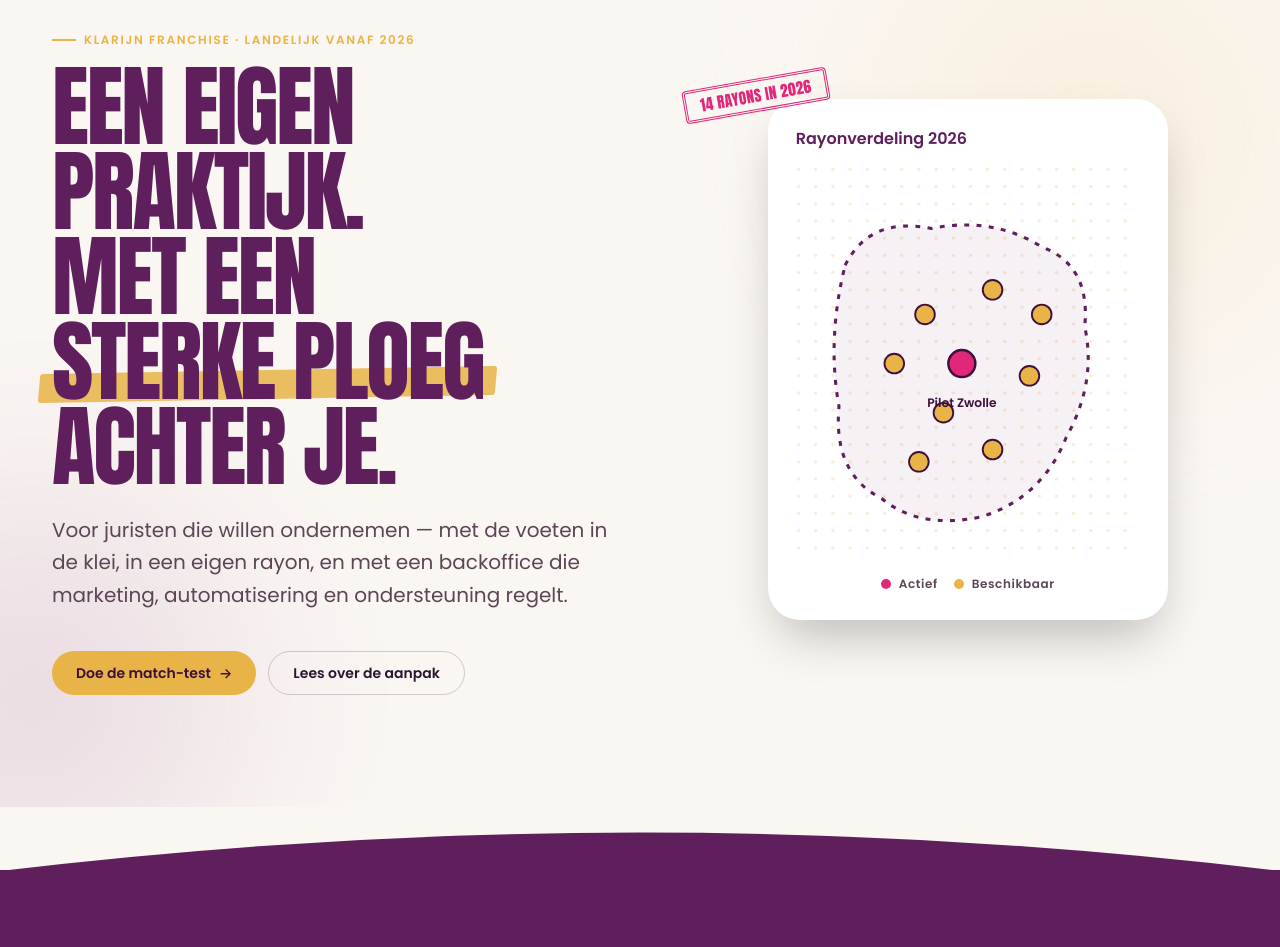
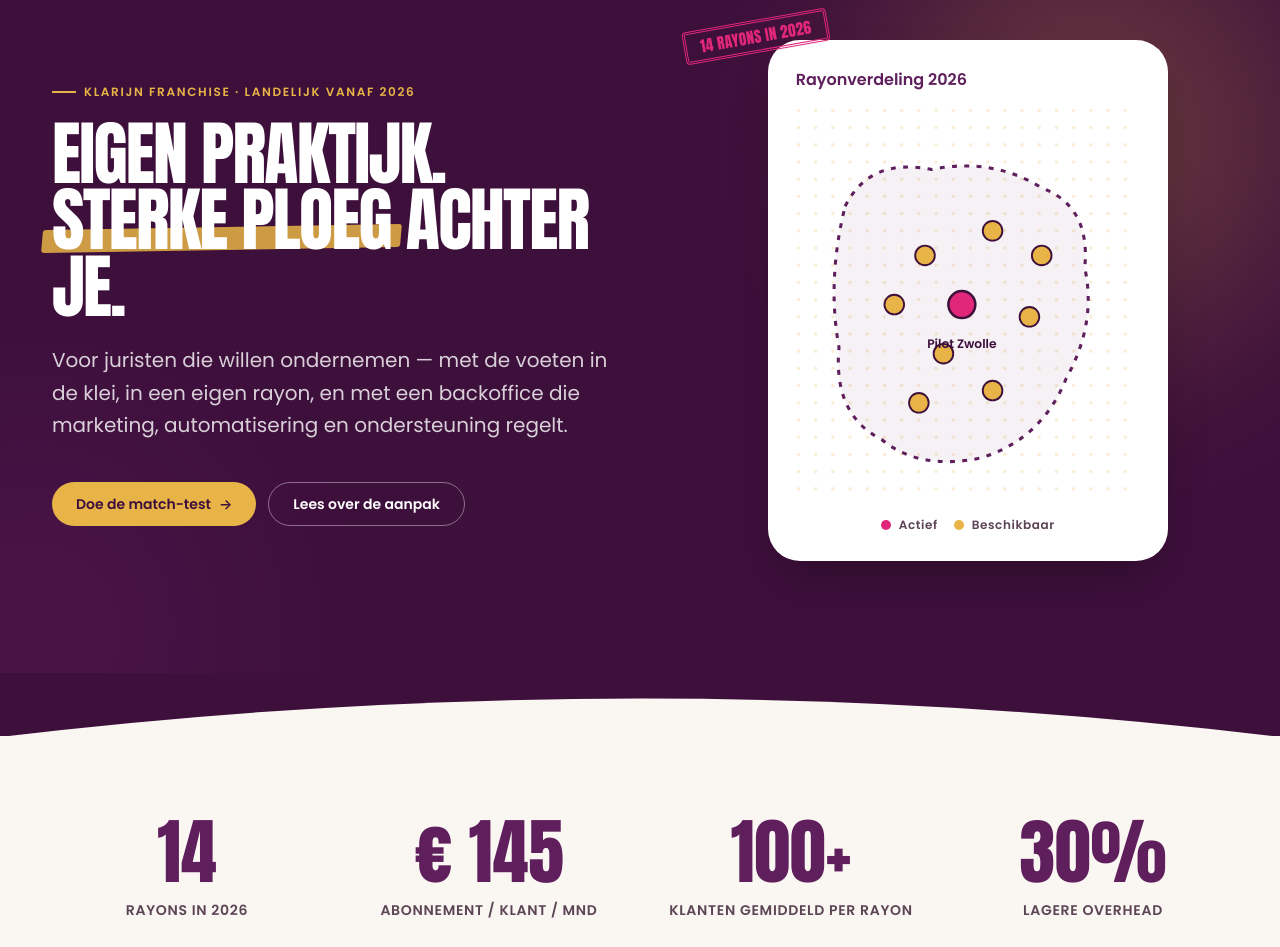
Before and after one commit to Schutzicht/demo-klarijn, an Astro site: page /franchise in a window 1280 px wide. Shown: the part 180-1127 px from the top of the page. Built offline with nearby package versions, Linux system fonts and the light colour scheme; Astro itself is replaced by a stand-in of ours.

Commit message:
Franchise hero: dark band met kortere h1
- Hero op /franchise wordt bg-aubergine-deep i.p.v. cream
  → klant homepage = light hero (Eibert photo), franchise homepage = dark hero
  Direct visueel onderscheid bij landing
- H1 ingekort: 'Eigen praktijk. / Sterke ploeg achter je.' (2 regels) i.p.v. 3
- H1 size verkleind via clamp(2rem, 5.5vw, 4.6rem) — niet meer display-1's 6rem max
- Brush-gold marker op witte tekst → premium gold-on-dark feel
- Stats band na hero veranderd naar light cream (variatie + leesbaar) i.p.v. dark
- btn-ghost-light (witte border) op secondary CTA in dark hero

```diff
--- a/src/pages/franchise/index.astro
+++ b/src/pages/franchise/index.astro
@@ -13,27 +13,27 @@
   active="Franchise"
   showVraagHet={false}
 >
-  <!-- ========== Franchise hero ========== -->
-  <section class="relative bg-paper pt-10 md:pt-16 lg:pt-20 pb-20 md:pb-28 overflow-hidden">
-    <div class="absolute -top-40 -right-40 w-[700px] h-[700px] rounded-full opacity-25 pointer-events-none blur-3xl"
-         style="background: radial-gradient(circle, var(--color-gold-soft) 0%, transparent 65%);"></div>
-    <div class="absolute top-1/2 -left-72 w-[640px] h-[640px] rounded-full opacity-15 pointer-events-none blur-3xl"
+  <!-- ========== Franchise hero — DARK band met goud accent ========== -->
+  <section class="relative bg-aubergine-deep text-white pt-12 md:pt-20 lg:pt-24 pb-20 md:pb-28 overflow-hidden">
+    <div class="absolute -top-40 -right-40 w-[700px] h-[700px] rounded-full opacity-30 pointer-events-none blur-3xl"
+         style="background: radial-gradient(circle, var(--color-gold) 0%, transparent 65%);"></div>
+    <div class="absolute top-1/2 -left-72 w-[640px] h-[640px] rounded-full opacity-25 pointer-events-none blur-3xl"
          style="background: radial-gradient(circle, var(--color-aubergine-soft) 0%, transparent 70%);"></div>
 
     <div class="max-w-[1240px] mx-auto px-4 md:px-8 relative z-10">
       <div class="grid lg:grid-cols-[1.05fr_.95fr] gap-12 lg:gap-20 items-center">
         <div>
           <span class="inline-flex items-center gap-2 text-xs font-semibold uppercase tracking-[.14em] text-gold before:content-[''] before:w-6 before:h-0.5 before:bg-gold" data-reveal>Klarijn Franchise · landelijk vanaf 2026</span>
-          <h1 class="display-1 mt-4 mb-6 text-aubergine" data-reveal data-reveal-delay="1">
-            Een eigen praktijk.<br/>
-            Met een <span class="brush brush--gold">sterke ploeg</span><br/>achter je.
+          <h1 class="font-display uppercase leading-[0.95] tracking-tight font-normal text-balance text-white mt-5 mb-6" style="font-size: clamp(2rem, 5.5vw, 4.6rem);" data-reveal data-reveal-delay="1">
+            Eigen praktijk.<br/>
+            <span class="brush brush--gold">Sterke ploeg</span> achter je.
           </h1>
-          <p class="text-lg md:text-xl text-ink-soft max-w-[48ch] mb-10 leading-relaxed" data-reveal data-reveal-delay="2">
+          <p class="text-lg md:text-xl text-white/80 max-w-[48ch] mb-10 leading-relaxed" data-reveal data-reveal-delay="2">
             Voor juristen die willen ondernemen — met de voeten in de klei, in een eigen rayon, en met een backoffice die marketing, automatisering en ondersteuning regelt.
           </p>
           <div class="flex gap-3 flex-wrap" data-reveal data-reveal-delay="3">
             <a class="btn btn-primary" href="/franchise/beslisboom">Doe de match-test <span class="arrow">→</span></a>
-            <a class="btn btn-ghost" href="/franchise/aanpak">Lees over de aanpak</a>
+            <a class="btn btn-ghost-light" href="/franchise/aanpak">Lees over de aanpak</a>
           </div>
         </div>
 
@@ -79,10 +79,10 @@
     </div>
   </section>
 
-  <SectionDivider variant="curve-down" from="var(--color-paper)" to="var(--color-aubergine)" />
+  <SectionDivider variant="curve-down" from="var(--color-aubergine-deep)" to="var(--color-paper)" />
 
-  <!-- ========== Animated stats on dark band ========== -->
-  <section class="bg-aubergine text-white py-16 md:py-20">
+  <!-- ========== Animated stats — light band met goud cijfers ========== -->
+  <section class="bg-paper py-16 md:py-20">
     <div class="max-w-[1240px] mx-auto px-4 md:px-8">
       <div class="grid grid-cols-2 md:grid-cols-4 gap-4 md:gap-8 text-center">
         {[
@@ -92,17 +92,17 @@
           { v: 30, suffix: '%', l: 'Lagere overhead' },
         ].map((item, i) => (
           <div data-reveal data-reveal-delay={i + 1}>
-            <span class="block font-display text-5xl md:text-7xl text-gold leading-none">
+            <span class="block font-display text-5xl md:text-7xl text-aubergine leading-none">
               <AnimatedNumber value={item.v} prefix={item.prefix || ''} suffix={item.suffix || ''} />
             </span>
-            <span class="block text-xs md:text-sm font-semibold uppercase tracking-wider text-white/70 mt-3">{item.l}</span>
+            <span class="block text-xs md:text-sm font-semibold uppercase tracking-wider text-ink-soft mt-3">{item.l}</span>
           </div>
         ))}
       </div>
     </div>
   </section>
 
-  <SectionDivider variant="curve" from="var(--color-aubergine)" to="var(--color-paper-2)" />
+  <SectionDivider variant="curve" from="var(--color-paper)" to="var(--color-paper-2)" />
 
   <!-- ========== Pillars ========== -->
   <section class="section-y bg-paper-2">
```
